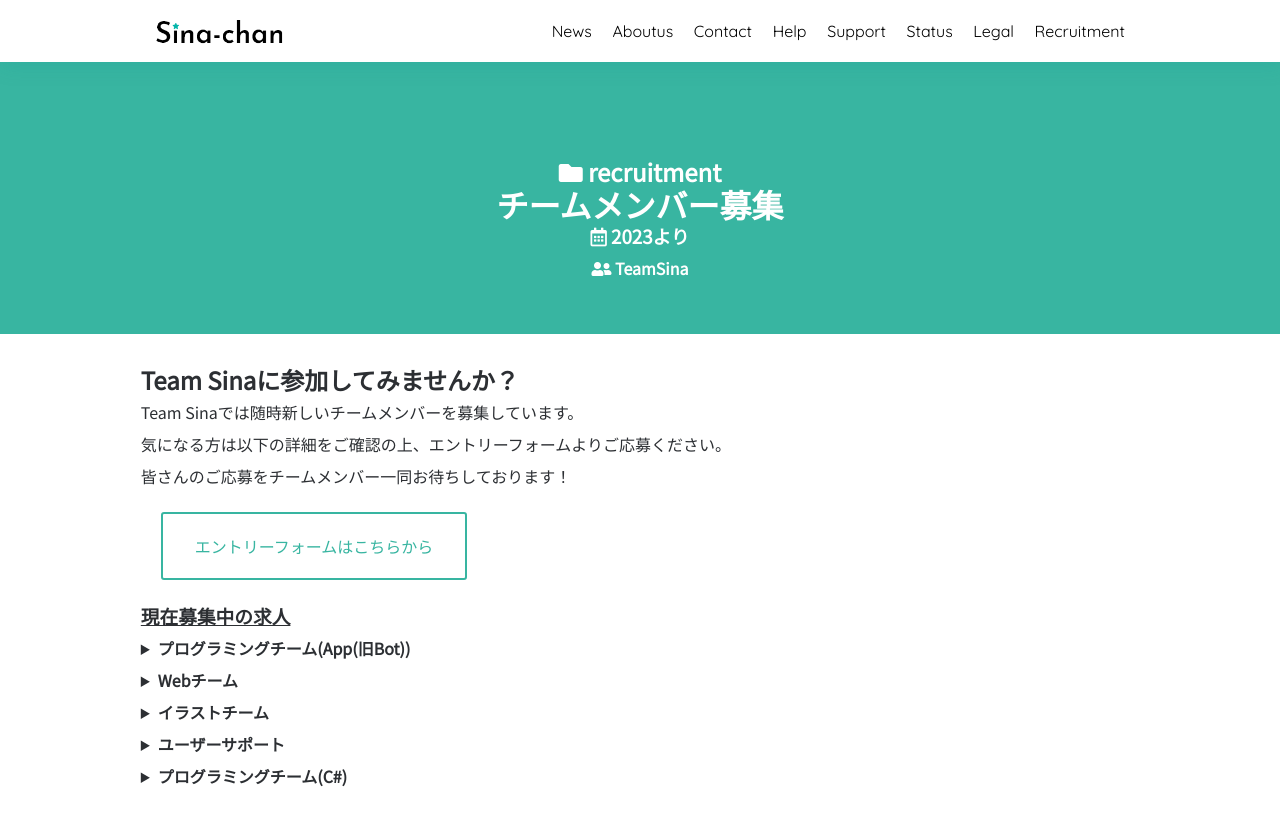
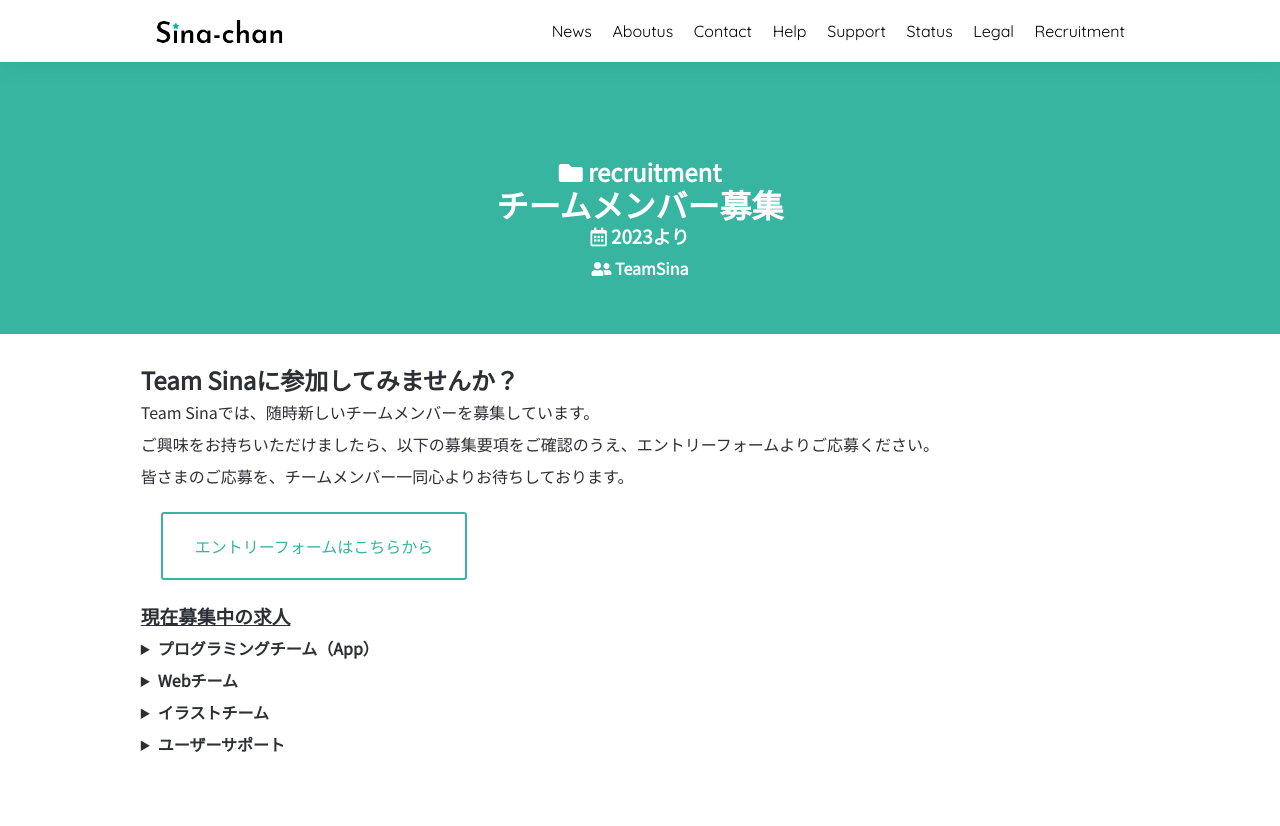
Before and after one commit to SinaKitagami/sinakitagami.github.io, a Jekyll site: the page built from recruitment.md, in a window 1280 px wide and 900 px high. Shown: the top 826 px of the window. Built offline with Jekyll 4.4.1, drawn with Linux system fonts in a browser that asks for light colours; nearby versions of some CDN libraries; a script that is not in the unit is left out.

Commit message:
Update recruitment.md

```diff
--- a/recruitment.md
+++ b/recruitment.md
@@ -11,11 +11,11 @@
 ---
 ## Team Sinaに参加してみませんか？
 
-Team Sinaでは随時新しいチームメンバーを募集しています。
+Team Sinaでは、随時新しいチームメンバーを募集しています。
 
-気になる方は以下の詳細をご確認の上、エントリーフォームよりご応募ください。
+ご興味をお持ちいただけましたら、以下の募集要項をご確認のうえ、エントリーフォームよりご応募ください。
 
-皆さんのご応募をチームメンバー一同お待ちしております！
+皆さまのご応募を、チームメンバー一同心よりお待ちしております。
 
 <a class="btn-blue" href="https://forms.gle/C5A7x2gwttquHsPX6">エントリーフォームはこちらから</a>
 
@@ -27,23 +27,23 @@
 <br>
 -->
 
-<details><summary><b>プログラミングチーム(App(旧Bot))</b></summary>
+<details><summary><b>プログラミングチーム（App）</b></summary>
 
 <h4>業務内容</h4>
 <ul>
-  <li>discord.pyを使ったプログラミング(新機能開発・不具合修正)</li>
+  <li>discord.pyを使用したプログラミング（新機能の開発・不具合の修正）</li>
   <li>コードレビュー</li>
 </ul>
 <h4>求める人材</h4>
 <ul>
-  <li>Pythonを使ったプログラミングができる方</li>
+  <li>Pythonを用いたプログラミングの実務経験または開発経験がある方</li>
 </ul>
 <h4>エントリー資格</h4>
 <ul>
   <li>Discordアカウントを有していること</li>
-  <li>GitHubアカウントを作成できるまたは有していること</li>
-  <li>discord.py(Python)の開発環境をご用意いただけること</li>
-  <li>PCの操作やGit操作等のプログラミングにおける基本的知識を理解していること</li>
+  <li>GitHubアカウントを作成できる、または有していること</li>
+  <li>discord.py（Python）の開発環境を用意できること</li>
+  <li>PC操作およびGit操作など、開発に必要な基礎的知識を有していること</li>
 </ul>
 </details>
 
@@ -61,9 +61,9 @@
 <h4>エントリー資格</h4>
 <ul>
   <li>Discordアカウントを有していること</li>
-  <li>GitHubアカウントを作成できるまたは有していること</li>
-  <li>Next.jsの開発環境をご用意いただけること</li>
-  <li>PCの基本操作を理解していること</li>
+  <li>GitHubアカウントを作成できる、または有していること</li>
+  <li>Next.jsの開発環境を用意できること</li>
+  <li>PC操作およびGit操作など、開発に必要な基本的操作ができること</li>
 </ul>
 </details>
 
@@ -71,15 +71,16 @@
 
 <h4>業務内容</h4>
 <ul>
-  <li>依頼したイラストの作成</li>
+  <li>依頼に基づくイラストの制作</li>
 </ul>
 <h4>求める人材</h4>
 <ul>
-  <li>イラスト作成の経験がある方(どんなものでも構いません)</li>
+  <li>イラスト制作の経験がある方（ジャンルは問いません）</li>
 </ul>
 <h4>エントリー資格</h4>
 <ul>
   <li>Discordアカウントを有していること</li>
+  <li>イラスト制作の経験を有していること</li>
 </ul>
 </details>
 
@@ -87,29 +88,16 @@
 
 <h4>業務内容</h4>
 <ul>
-  <li>利用者のサポート</li>
+  <li>利用者からのお問い合わせ対応</li>
+</ul>
+<h4>求める人材</h4>
+<ul>
+  <li>利用者対応の経験がある方</li>
+  <li>丁寧かつ適切な文章コミュニケーションができる方</li>
+  <li>問い合わせ内容を整理し、適切に対応できる方</li>
 </ul>
 <h4>エントリー資格</h4>
 <ul>
   <li>Discordアカウントを有していること</li>
 </ul>
 </details>
-
-<details><summary><b>プログラミングチーム(C#)</b></summary>
-
-<h4>業務内容</h4>
-<ul>
-  <li>C#を使ってWindowsアプリの開発</li>
-</ul>
-<h4>求める人材</h4>
-<ul>
-  <li>C#を使ったプログラミングができる方</li>
-</ul>
-<h4>エントリー資格</h4>
-<ul>
-  <li>Discordアカウントを有していること</li>
-  <li>GitHubアカウントを作成できるまたは有していること</li>
-  <li>C#の開発環境をご用意いただけること</li>
-  <li>PCの操作やGit操作等のプログラミングにおける基本的知識を理解していること</li>
-</ul>
-</details>
```
Also changed, not shown: other parts of recruitment.md (+1 -1 lines).
